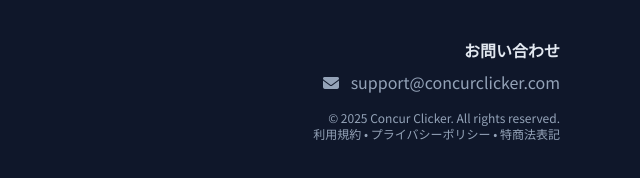
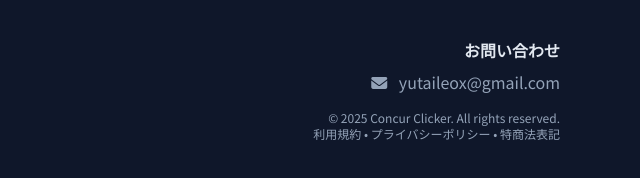
Before and after one commit to yutaimint/concur-clicker-web, a plain HTML site: page index.html in a window 1280 px wide. Shown: the part 3126-3304 px from the top of the page, 640-1280 px from the left. Drawn offline with nearby package versions, Linux system fonts and the light colour scheme.

Commit message:
Update index.html

```diff
--- a/index.html
+++ b/index.html
@@ -270,7 +270,7 @@
 
             <div class="text-center md:text-right">
                 <h4 class="font-bold text-slate-200 mb-2">お問い合わせ</h4>
-                <p class="mb-2"><i class="fa-solid fa-envelope mr-2"></i> <a href="mailto:support@concurclicker.com" class="hover:text-white transition">support@concurclicker.com</a></p>
+                <p class="mb-2"><i class="fa-solid fa-envelope mr-2"></i> <a href="mailto:yutaileox@gmail.com" class="hover:text-white transition">yutaileox@gmail.com</a></p>
                 <p class="text-xs mt-4">
                     &copy; 2025 Concur Clicker. All rights reserved.<br>
                     <a href="#" class="hover:text-white">利用規約</a> • <a href="#" class="hover:text-white">プライバシーポリシー</a> • <a href="#tokusho" class="hover:text-white">特商法表記</a>
```
